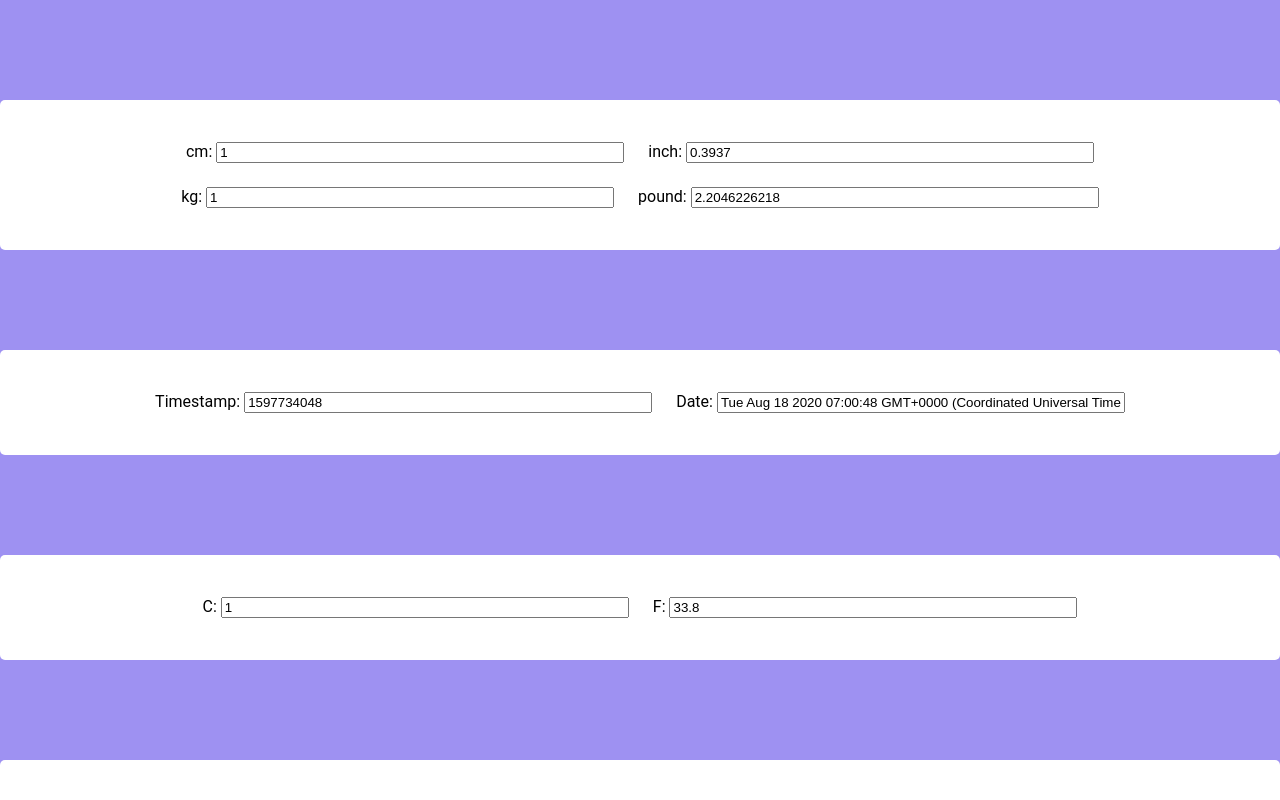
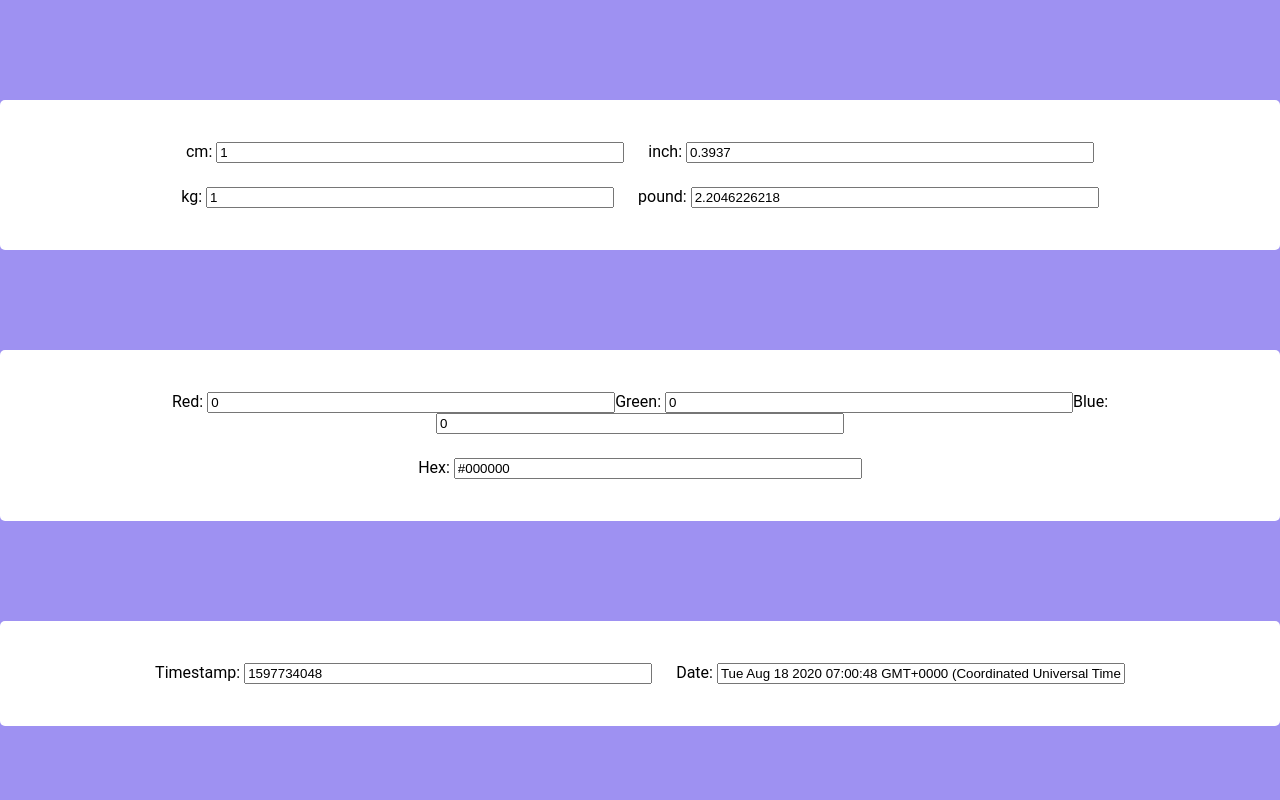
Before and after one commit to LuPoYi/converter, a React (Create React App) app: page / in a window 1280 px wide. Shown: the top 800 px of the page. Built offline with nearby package versions, Linux system fonts and the light colour scheme.

Commit message:
Fix ColorCode

```diff
--- a/src/App.js
+++ b/src/App.js
@@ -1,23 +1,23 @@
-import React from "react";
-import "./App.css";
-import MeasurementUnit from "./components/MeasurementUnit";
-import Timestamp from "./components/Timestamp";
-import TemperatureUnit from "./components/TemperatureUnit";
-import Base64 from "./components/Base64";
-import ColorCode from "./components/ColorCode";
-import CamelCase from "./components/CamelCase";
+import React from 'react'
+import './App.css'
+import MeasurementUnit from './components/MeasurementUnit'
+import Timestamp from './components/Timestamp'
+import TemperatureUnit from './components/TemperatureUnit'
+import Base64 from './components/Base64'
+import ColorCode from './components/ColorCode'
+import CamelCase from './components/CamelCase'
 
 function App() {
   return (
     <div className="App">
       <MeasurementUnit />
+      <ColorCode />
       <Timestamp />
       <TemperatureUnit />
       <Base64 />
       <CamelCase />
-      {/* <ColorCode /> */}
     </div>
-  );
+  )
 }
 
-export default App;
+export default App
--- a/src/components/ColorCode.js
+++ b/src/components/ColorCode.js
@@ -1,76 +1,116 @@
-import React, { Component } from 'react';
+import React, { useState } from 'react'
 
-class ColorCode extends Component {
-  constructor() {
-    super()
-    this.state = {
-      rInput: 0,
-      gInput: 0,
-      bInput: 0,
-      hexInput: "#000000",
+const ColorCode = () => {
+  const [red, setRed] = useState(0)
+  const [green, setGreen] = useState(0)
+  const [blue, setBlue] = useState(0)
+  const [hex, setHex] = useState('#000000')
+
+  const handleRedChange = (e) => {
+    let value = e.target.value
+    if (value.toString().length === 0) {
+      setRed('')
+      setHex('ERROR')
+    } else if (value >= 0 && value <= 255) {
+      setRed(parseInt(value))
+
+      let r = parseInt(value).toString(16)
+      let g = parseInt(green).toString(16)
+      let b = parseInt(blue).toString(16)
+
+      if (r.length === 1) {
+        r = '0' + r
       }
-    this.rHandleChange = this.rHandleChange.bind(this)
-    this.gHandleChange = this.gHandleChange.bind(this)
-    this.bHandleChange = this.bHandleChange.bind(this)
-    this.hexHandleChange = this.hexHandleChange.bind(this)
+      if (g.length === 1) {
+        g = '0' + g
+      }
+      if (r.length === 1) {
+        b = '0' + b
+      }
+      setHex('#' + r + g + b)
+    }
+  }
+  const handleGreenChange = (e) => {
+    let value = e.target.value
+    if (value.toString().length === 0) {
+      setGreen('')
+      setHex('ERROR')
+    } else if (value >= 0 && value <= 255) {
+      setGreen(parseInt(value))
+
+      let r = parseInt(red).toString(16)
+      let g = parseInt(value).toString(16)
+      let b = parseInt(blue).toString(16)
+
+      if (r.length === 1) {
+        r = '0' + r
+      }
+      if (g.length === 1) {
+        g = '0' + g
+      }
+      if (r.length === 1) {
+        b = '0' + b
+      }
+      setHex('#' + r + g + b)
+    }
+  }
+  const handleBlueChange = (e) => {
+    let value = e.target.value
+    if (value.toString().length === 0) {
+      setBlue('')
+      setHex('ERROR')
+    } else if (value >= 0 && value <= 255) {
+      setBlue(parseInt(value))
+
+      let r = parseInt(red).toString(16)
+      let g = parseInt(green).toString(16)
+      let b = parseInt(value).toString(16)
+
+      if (r.length === 1) {
+        r = '0' + r
+      }
+      if (g.length === 1) {
+        g = '0' + g
+      }
+      if (r.length === 1) {
+        b = '0' + b
+      }
+      setHex('#' + r + g + b)
+    }
+  }
+  const handleHexChange = (e) => {
+    let value = e.target.value
+    let r, g, b
+
+    if (value.slice(0, 1) === '#' && value.length <= 7) {
+      if (value.length === 7) {
+        r = parseInt(value.slice(1, 3), 16)
+        g = parseInt(value.slice(3, 5), 16)
+        b = parseInt(value.slice(5, 7), 16)
+      } else {
+        r = -1
+        g = -1
+        b = -1
+      }
+      setHex(value)
+      setRed(r)
+      setGreen(g)
+      setBlue(b)
+    }
   }
 
-  rHandleChange(event) {
-    this.setState({
-      rInput: event.target.value,
-    })
-    this.rgbHandleChange()
-  }
-
-  gHandleChange(event) {
-    this.setState({
-      gInput: event.target.value,
-    })
-    this.rgbHandleChange()
-  }
-
-  bHandleChange(event) {
-    this.setState({
-      bInput: event.target.value,
-    })
-    this.rgbHandleChange()
-  }
-
-  rgbHandleChange() {
-    this.setState({
-      hexInput: `#${this.state.rInput.toString(16)}${this.state.gInput.toString(16)}${this.state.bInput.toString(16)}`
-    })
-  }
-
-  hexHandleChange(event) {
-    let r = parseInt(event.target.value.slice(1, 3), 16)
-    let g = parseInt(event.target.value.slice(3, 5), 16)
-    let b = parseInt(event.target.value.slice(5, 7), 16)
-
-    this.setState({
-      rInput: r,
-      gInput: g,
-      bInput: b,
-
-      rgbInput: ((event.target.value - 32) * 5 / 9).toFixed(2),
-    })
-  }
-
-
-  render() {
   return (
     <div className="card">
       <div className="item">
-          R: <input onChange={this.rHandleChange} value={this.state.rInput}></input>
-          G: <input onChange={this.gHandleChange} value={this.state.gInput}></input>
-          B: <input onChange={this.bHandleChange} value={this.state.bInput}></input>
+        Red: <input onChange={handleRedChange} value={red}></input>
+        Green: <input onChange={handleGreenChange} value={green}></input>
+        Blue: <input onChange={handleBlueChange} value={blue}></input>
       </div>
       <div className="item">
-          F: <input onChange={this.hexHandleChange} value={this.state.hexInput}></input>
+        Hex: <input onChange={handleHexChange} value={hex}></input>
       </div>
-      </div >
+    </div>
   )
-  }
 }
 
 export default ColorCode
```
Lines whose indentation alone changed are shown as unchanged.
